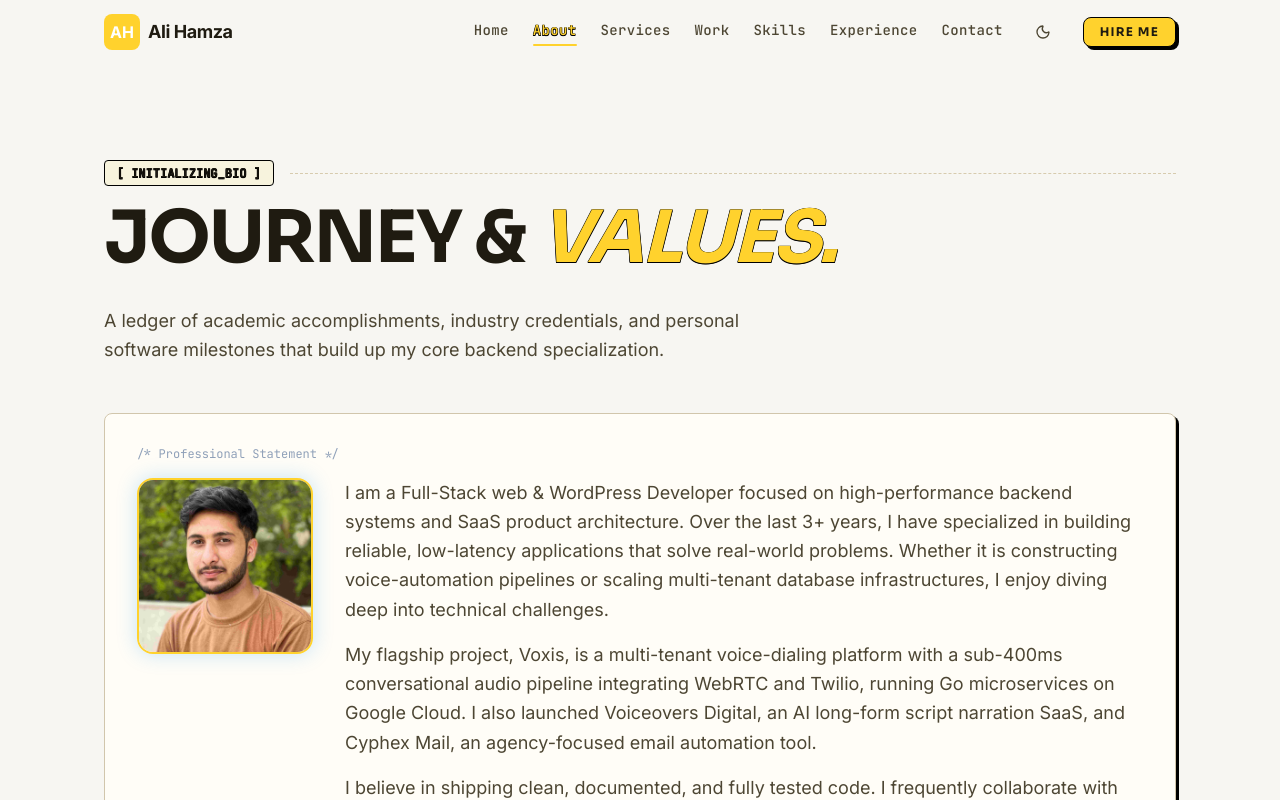
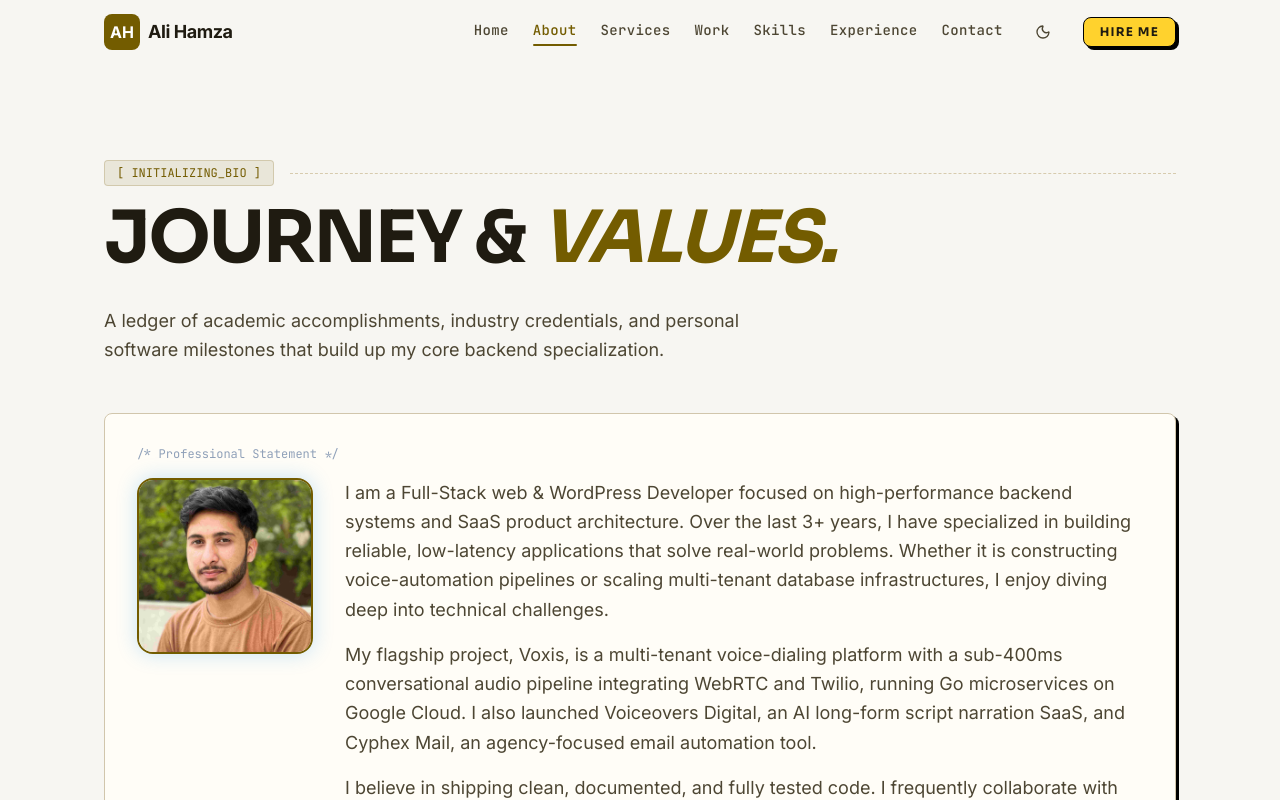
Before and after one commit to hamaza7867/Portfolio, a Next.js app: page /about in a window 1280 px wide. Shown: the top 800 px of the page. Built offline with nearby package versions, Linux system fonts and the light colour scheme.

Commit message:
accessibility: resolve light-mode text contrast by switching to high-contrast dark gold accent color (#735c00) for text while keeping buttons Cyber Yellow

```diff
--- a/src/app/globals.css
+++ b/src/app/globals.css
@@ -42,18 +42,19 @@
   --card-foreground: #1F1B11;
   --popover: #FFFDF7;
   --popover-foreground: #1F1B11;
-  --primary: #FFD22D;
-  --primary-foreground: #1F1B11;
+  --primary: #735c00;
+  --primary-foreground: #ffffff;
   --secondary: #665E46;
   --secondary-foreground: #ffffff;
   --muted: #F6EDDC;
   --muted-foreground: #4D4633;
-  --accent: #FFD22D;
-  --accent-foreground: #1F1B11;
+  --accent: #735c00;
+  --accent-foreground: #ffffff;
   --destructive: #ba1a1a;
   --border: #D7CBAE;
   --input: #F7F6F2;
-  --ring: #FFD22D;
+  --ring: #735c00;
+  --primary-container: #FFD22D;
 
   /* Surface system */
   --ground: #F7F6F2;
@@ -77,10 +78,10 @@
   --border-strong: #7F7660;
 
   /* Accent colors */
-  --accent-cyan: #FFD22D;
-  --accent-cyan-dim: rgba(255, 210, 45, 0.1);
-  --accent-cyan-muted: rgba(255, 210, 45, 0.15);
-  --accent-cyan-glow: rgba(255, 210, 45, 0.2);
+  --accent-cyan: #735c00;
+  --accent-cyan-dim: rgba(115, 92, 0, 0.1);
+  --accent-cyan-muted: rgba(115, 92, 0, 0.15);
+  --accent-cyan-glow: rgba(115, 92, 0, 0.2);
 
   --accent-purple: #6b548d;
   --accent-purple-dim: rgba(107, 84, 141, 0.1);
@@ -135,6 +136,7 @@
   --border: #3E4556;
   --input: #3E4556;
   --ring: #FFD22D;
+  --primary-container: #FFD22D;
 
   --ground: #262B35;
   --ground-dim: #1E222B;
@@ -414,8 +416,8 @@
 
 /* ===== BRUTALIST BUTTONS ===== */
 .btn-primary {
-  background: var(--accent-cyan) !important;
-  color: var(--primary-foreground) !important;
+  background: var(--primary-container) !important;
+  color: #1F1B11 !important;
   font-family: var(--font-display), sans-serif;
   font-weight: 700;
   border: 1px solid #000000 !important;
@@ -441,30 +443,3 @@
   border-color: var(--accent-cyan) !important;
   box-shadow: 3px 3px 0px 0px #000000 !important;
 }
-
-/* ===== ACCESSIBILITY: YELLOW TEXT CONTRAST OUTLINE ===== */
-.light [style*="color: var(--accent-cyan)"],
-.light [style*="color:var(--accent-cyan)"],
-.light .text-primary,
-.light .text-accent-cyan,
-.light .bg-primary\/10 {
-  text-shadow:
-    -0.5px -0.5px 0 #000000,
-     0.5px -0.5px 0 #000000,
-    -0.5px  0.5px 0 #000000,
-     0.5px  0.5px 0 #000000;
-}
-
-.light .bg-primary\/10 {
-  color: #1F1B11 !important;
-  border-color: #000000 !important;
-}
-
-.light [style*="color: var(--accent-cyan)"] a,
-.light [style*="color: var(--accent-cyan)"] span {
-  text-shadow:
-    -0.5px -0.5px 0 #000000,
-     0.5px -0.5px 0 #000000,
-    -0.5px  0.5px 0 #000000,
-     0.5px  0.5px 0 #000000;
-}
```
